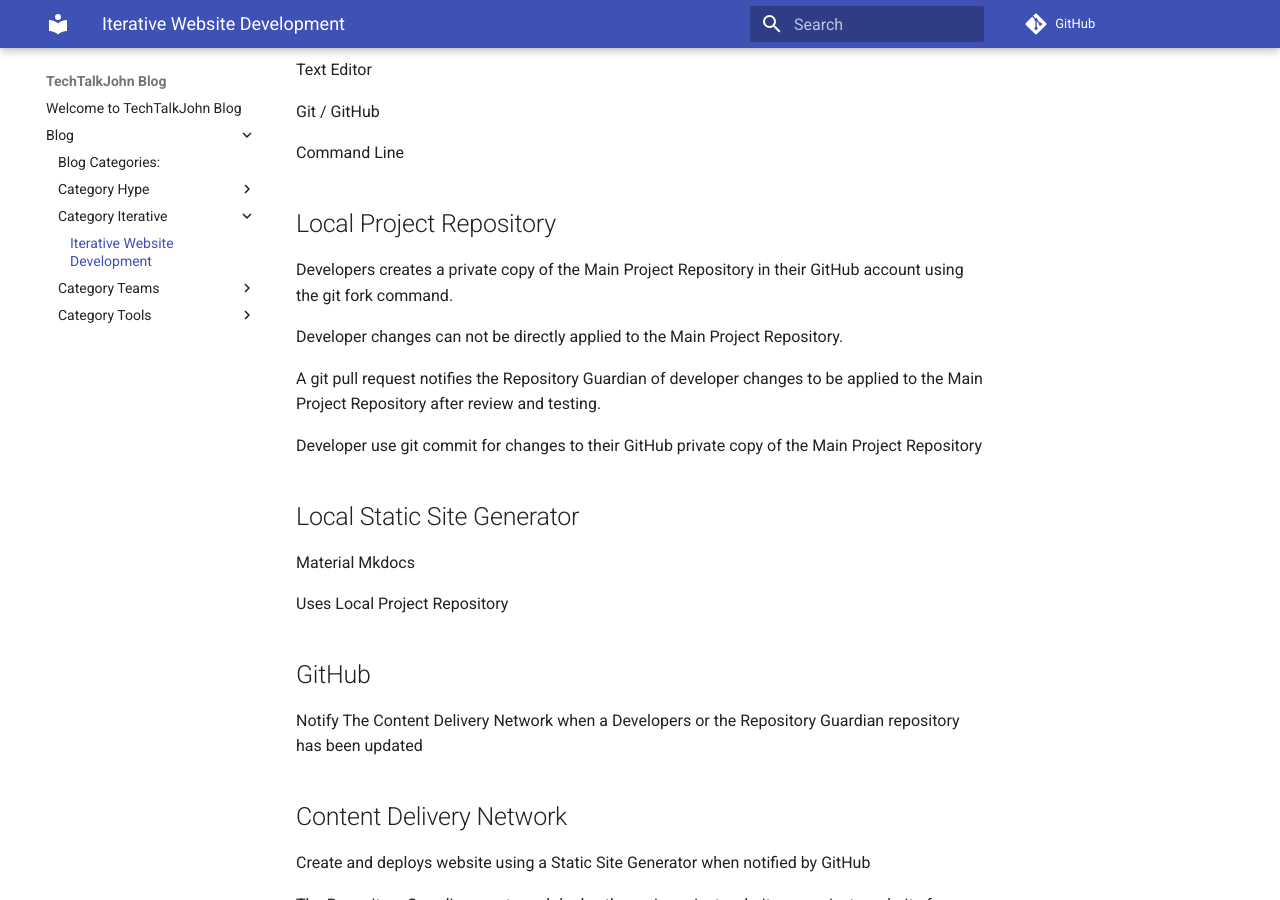
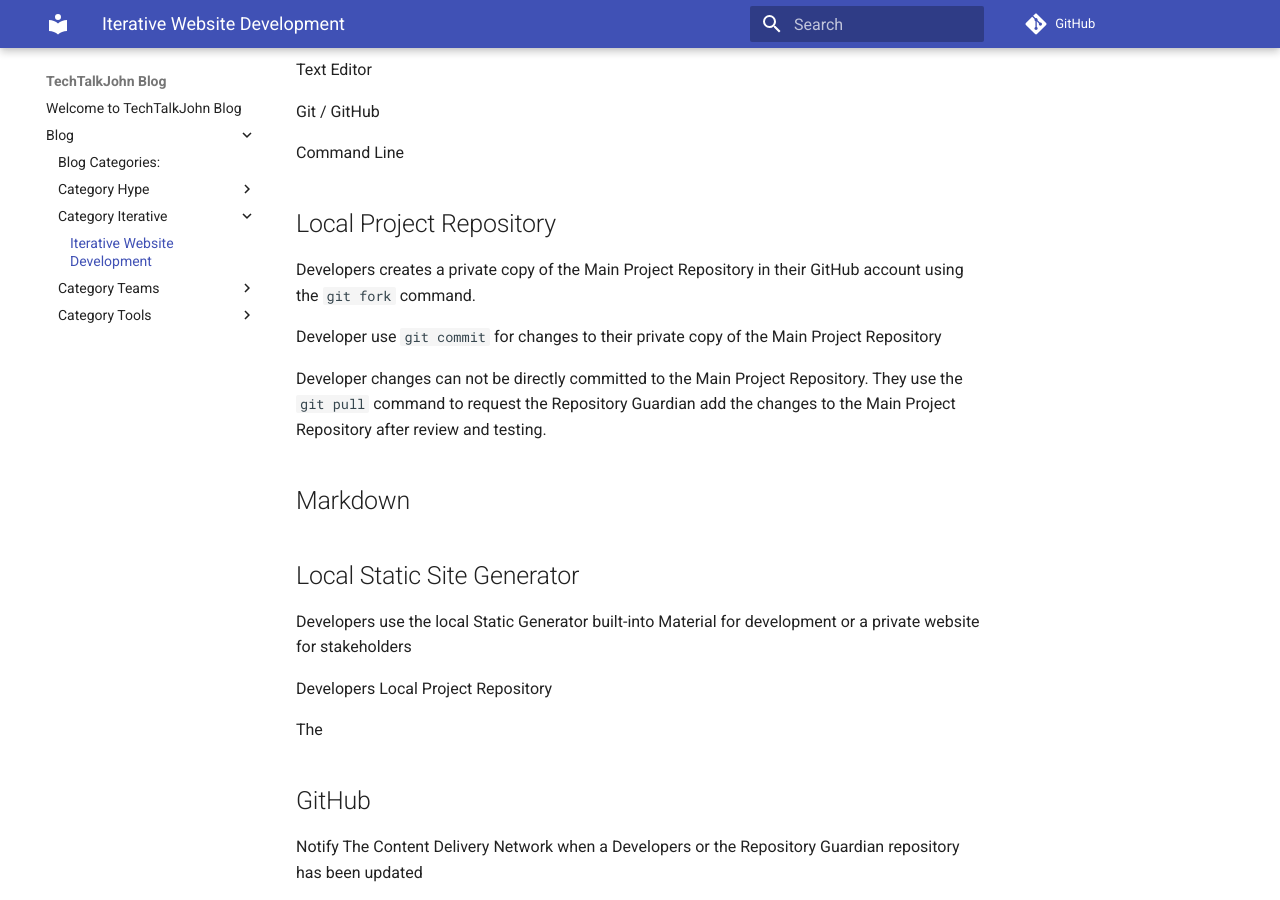
Before and after one commit to JohnTelford/mkdocs_blog, an MkDocs documentation site: the page built from docs/blog/Category Iterative/iterative.md, in a window 1280 px wide and 900 px high, scrolled down 1209 px. Built offline with MkDocs 1.6.1 and Material for MkDocs 9.7.7, drawn with Linux system fonts in a browser that asks for light colours; comment, search, counter and statistics services are not loaded.

Commit message:
refactor
Signed-off-by: John <john@johntelford.com>

```diff
--- a/docs/blog/Category Iterative/iterative.md
+++ b/docs/blog/Category Iterative/iterative.md
@@ -27,26 +27,22 @@ Command Line
 
 ## Local Project Repository
 
-Developers creates a private copy of the Main Project
-Repository in their GitHub account using the git fork
-command.
+Developers creates a private copy of the Main Project Repository in their GitHub
+account using the `git fork` command.
 
-Developer changes can not be directly applied to the
-Main Project Repository.
+Developer use `git commit` for changes to their private copy of the Main Project Repository
 
-A git pull request notifies the Repository Guardian of
-developer changes to be applied to the Main Project
-Repository after review and testing.
+Developer changes can not be directly committed to the Main Project Repository. They use the `git pull` command to request the Repository Guardian add the changes to the Main Project Repository after review and testing.
 
-Developer use git commit for changes to their GitHub
-private copy of the Main Project Repository
+## Markdown
 
 ## Local Static Site Generator
 
-Material Mkdocs
+Developers use the local Static Generator built-into Material for development or a private website for stakeholders
 
-Uses Local Project Repository
+Developers  Local Project Repository
 
+The
 ## GitHub
 
 Notify The Content Delivery Network when a Developers or  the Repository Guardian repository has been updated
```
